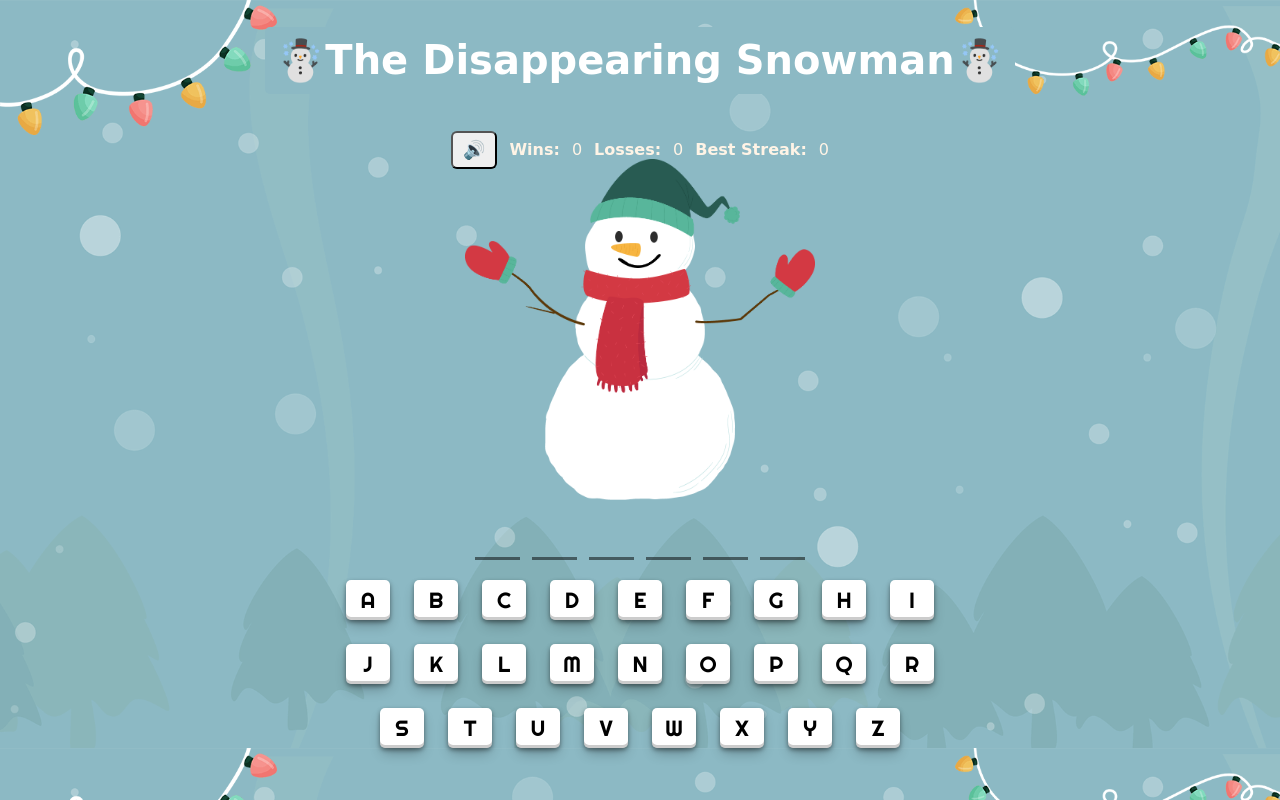
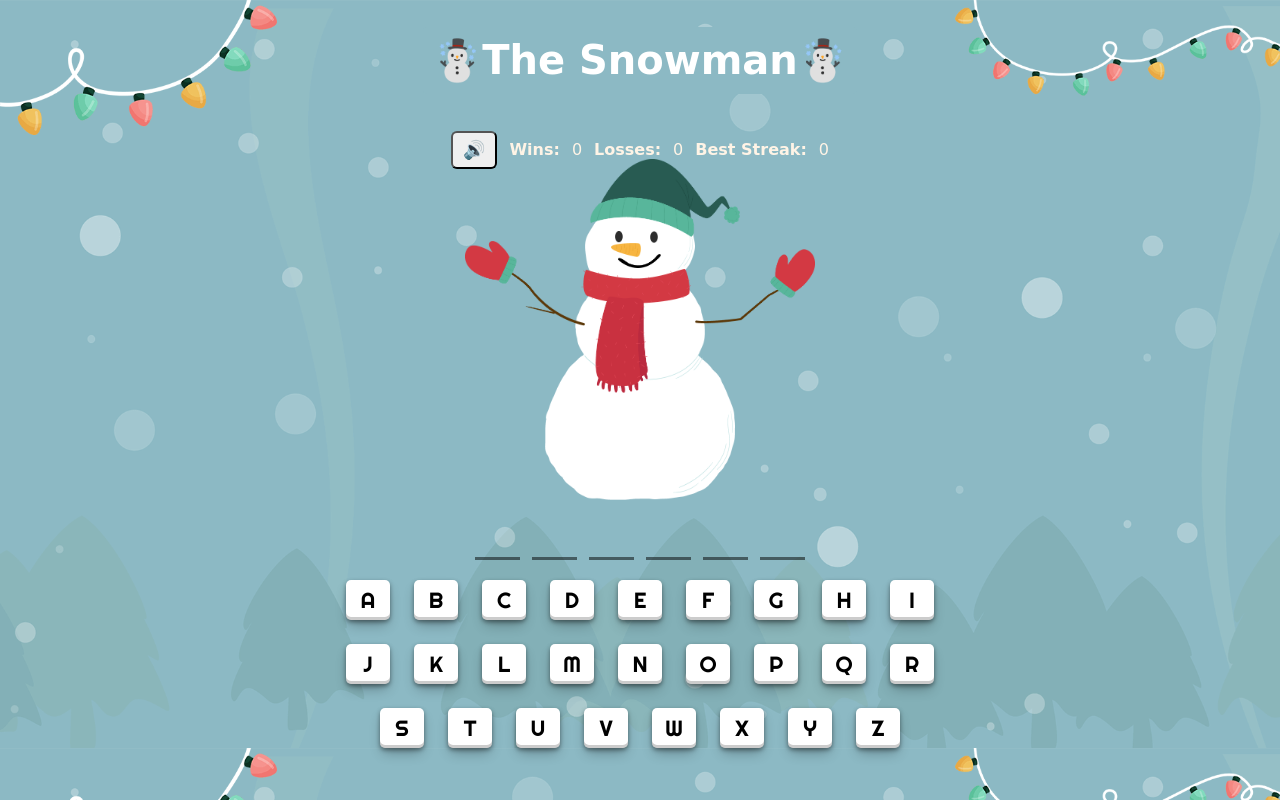
Before and after one commit to Rainbowcats999/Christmas-site, a plain HTML site: page index.html in a window 1280 px wide. Drawn offline with Linux system fonts and the light colour scheme; a web font is replaced by a local one.

Commit message:
Changed the title name to just snowman

```diff
--- a/index.html
+++ b/index.html
@@ -8,7 +8,7 @@
     <link rel="stylesheet" type="text/css" href="styles.css" />
   </head>
   <body>
-    <h1>☃️The Disappearing Snowman☃️</h1>
+    <h1>☃️The Snowman☃️</h1>
     <div id="controls">
       <button id="mute-btn" aria-pressed="false" title="Mute / unmute sounds">🔊</button>
       <div id="scoreboard" aria-live="polite">
```
